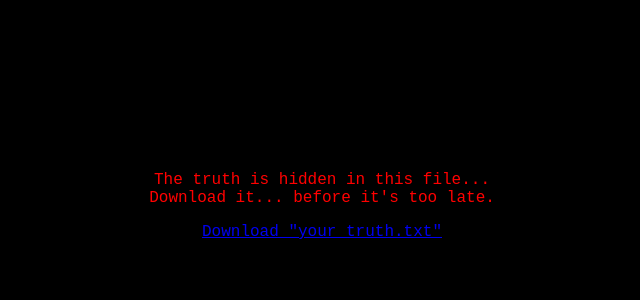
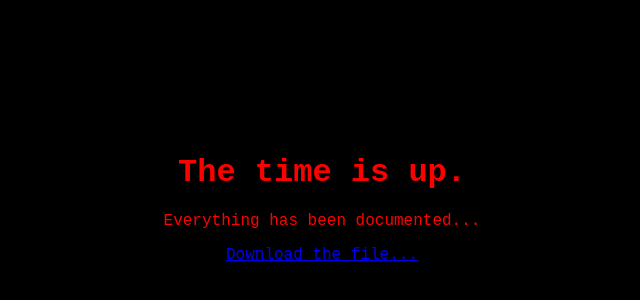
Before and after one commit to frontd0or/frontd0or.github.io, a plain HTML site: page reveal.html in a window 1280 px wide. Shown: the part 202-502 px from the top of the page, without its empty margins (318-958 px from the left). Drawn offline with Linux system fonts and the light colour scheme.

Commit message:
Update reveal.html

```diff
--- a/reveal.html
+++ b/reveal.html
@@ -2,13 +2,14 @@
 <html lang="en">
 <head>
   <meta charset="UTF-8">
-  <title>Revealed</title>
+  <title>The Truth</title>
   <link rel="stylesheet" href="style.css">
 </head>
 <body class="dark">
   <div class="centered">
-    <p>The truth is hidden in this file...<br>Download it... before it's too late.</p>
-    <a href="creepy.txt" download class="download-link">Download "your_truth.txt"</a>
+    <h1>The time is up.</h1>
+    <p>Everything has been documented...</p>
+    <a href="creepy.txt" download class="download-link">Download the file...</a>
   </div>
 </body>
 </html>
```
